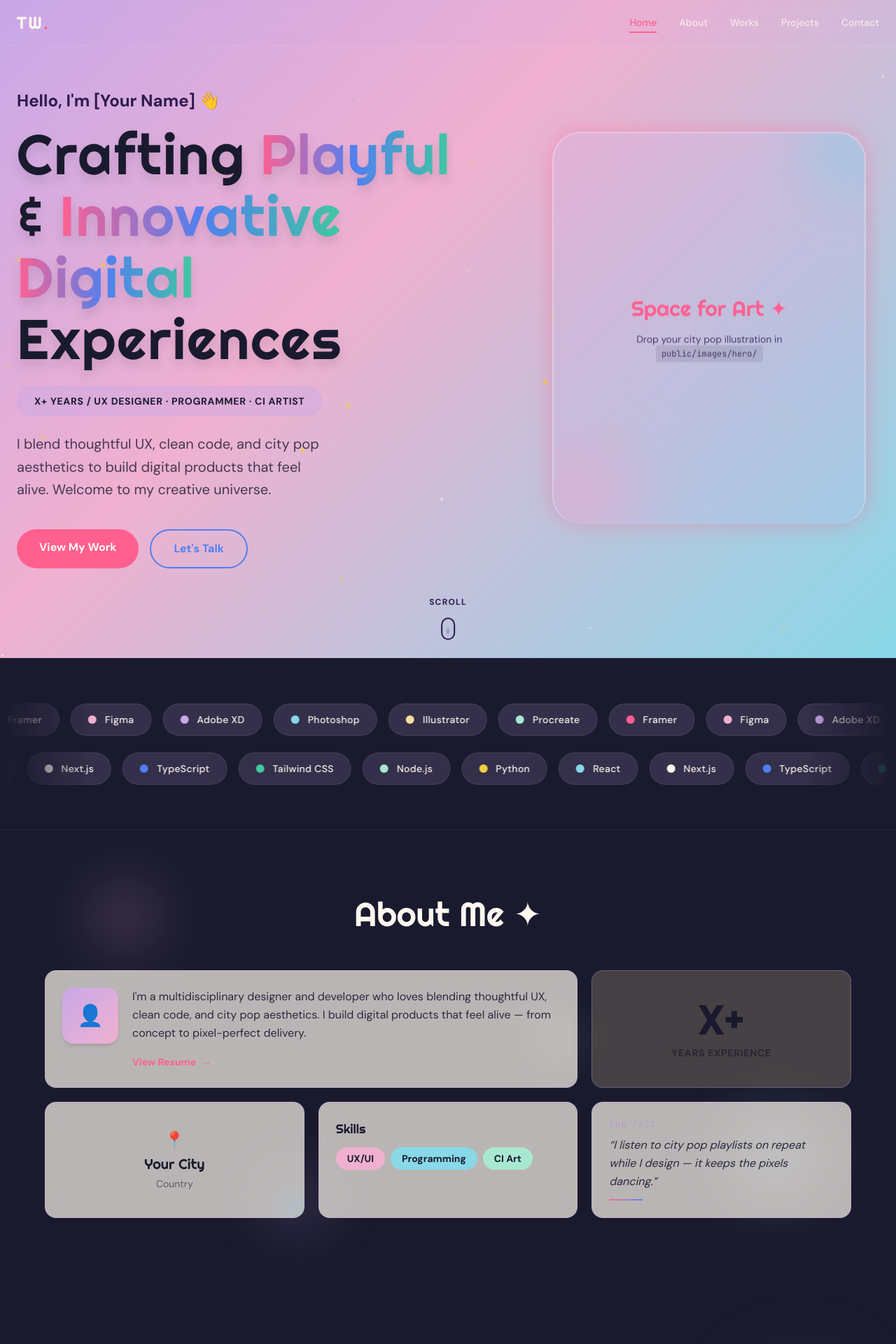
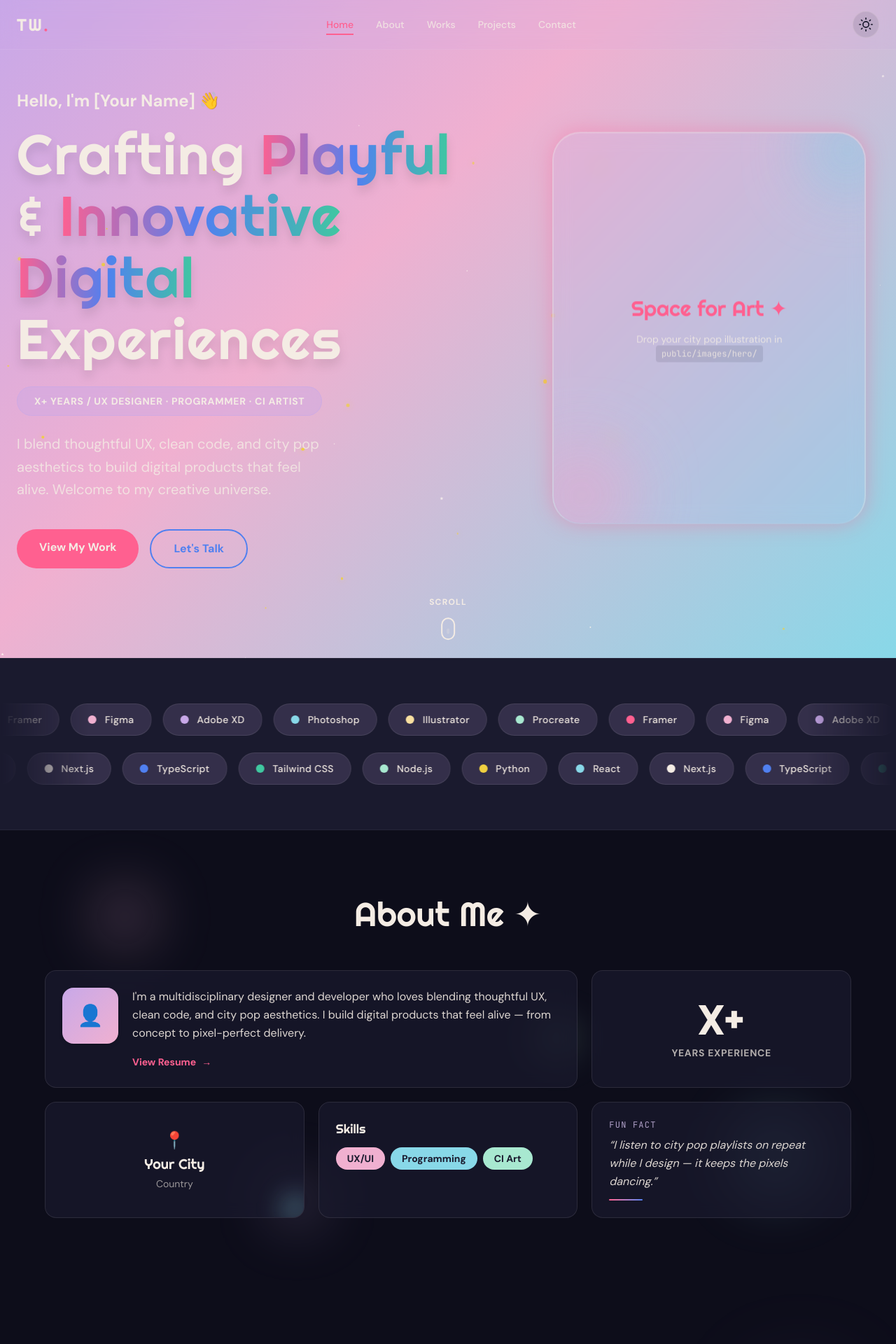
Before and after one commit to tawaninm/PorfolioWebsite, a Next.js app: page / in a window 1280 px wide. Shown: the top 1920 px of the page at 70% size. Built offline with nearby package versions, Linux system fonts and the light colour scheme.

Commit message:
Light Mode Background Softe

```diff
--- a/package.json
+++ b/package.json
@@ -11,6 +11,7 @@
   "dependencies": {
     "framer-motion": "^12.38.0",
     "next": "16.1.7",
+    "next-themes": "^0.4.6",
     "react": "19.2.3",
     "react-dom": "19.2.3",
     "react-icons": "^5.6.0"
--- a/src/app/globals.css
+++ b/src/app/globals.css
@@ -1,4 +1,5 @@
 @import "tailwindcss";
+@custom-variant dark (&:is(.dark *));
 
 /* ========================================
    CITY POP RETRO — Design Tokens (Tailwind v4)
@@ -22,8 +23,9 @@
 
   /* ---- Neutral / Text ---- */
   --color-dark-navy: #1A1A2E;
+  --color-space-navy: #0D0D1A;
   --color-deep-purple: #2D1B4E;
-  --color-soft-white: #FFF8F0;
+  --color-soft-white: #F4ECE4;
   --color-muted-lilac: #B0A0C8;
 
   /* ---- Font families ---- */
@@ -55,8 +57,7 @@ html {
 }
 
 body {
-  background-color: var(--color-dark-navy);
-  color: var(--color-soft-white);
+  /* Colors are managed via Tailwind classes in layout.tsx for next-themes support */
   font-family: var(--font-body);
 }
 
--- a/src/app/layout.tsx
+++ b/src/app/layout.tsx
@@ -3,6 +3,7 @@ import { Righteous, DM_Sans, JetBrains_Mono } from "next/font/google";
 import "./globals.css";
 import Footer from "@/components/Footer";
 import MotionProvider from "@/components/MotionProvider";
+import ThemeProvider from "@/components/ThemeProvider";
 
 /* ---- Google Fonts via next/font ---- */
 const righteous = Righteous({
@@ -44,13 +45,15 @@ export default function RootLayout({
       lang="en"
       className={`${righteous.variable} ${dmSans.variable} ${jetbrainsMono.variable}`}
     >
-      <body className="font-body antialiased bg-dark-navy text-soft-white flex flex-col min-h-screen">
+      <body className="font-body antialiased bg-soft-white text-dark-navy dark:bg-space-navy dark:text-soft-white flex flex-col min-h-screen transition-colors duration-300">
+        <ThemeProvider>
           <MotionProvider>
             <div className="flex-grow">
               {children}
             </div>
             <Footer />
           </MotionProvider>
+        </ThemeProvider>
       </body>
     </html>
   );
--- a/src/components/About.tsx
+++ b/src/components/About.tsx
@@ -3,7 +3,7 @@
 import { motion } from "framer-motion";
 
 const cardBase =
-  "bg-soft-white/70 backdrop-blur-md rounded-2xl border border-lavender/30 p-6 transition-all duration-300 hover:-translate-y-2 hover:shadow-[0_8px_30px_rgba(240,176,208,0.35)] relative overflow-hidden";
+  "bg-soft-white/70 dark:bg-dark-navy/70 backdrop-blur-md rounded-2xl border border-lavender/30 dark:border-soft-white/10 p-6 transition-all duration-300 hover:-translate-y-2 hover:shadow-[0_8px_30px_rgba(240,176,208,0.35)] relative overflow-hidden";
 
 const fadeUp = {
   hidden: { opacity: 0, y: 40 },
@@ -50,7 +50,7 @@ export default function About() {
       <div className="mx-auto max-w-6xl relative z-10">
         {/* Section Heading */}
         <motion.h2
-          className="font-display text-4xl md:text-5xl text-center mb-14 text-soft-white"
+          className="font-display text-4xl md:text-5xl text-center mb-14 text-dark-navy dark:text-soft-white transition-colors duration-300"
           initial={{ opacity: 0, y: 20 }}
           whileInView={{ opacity: 1, y: 0 }}
           viewport={{ once: true, margin: "-80px" }}
@@ -76,7 +76,7 @@ export default function About() {
                 <span>👤</span>
               </div>
               <div>
-                <p className="font-body text-dark-navy/90 leading-relaxed mb-4">
+                <p className="font-body text-dark-navy/90 dark:text-soft-white/90 leading-relaxed mb-4 transition-colors duration-300">
                   I&apos;m a multidisciplinary designer and developer who loves blending
                   thoughtful UX, clean code, and city pop aesthetics. I build digital
                   products that feel alive — from concept to pixel-perfect delivery.
@@ -101,10 +101,10 @@ export default function About() {
             whileInView="visible"
             viewport={{ once: true, margin: "-60px" }}
           >
-            <span className="font-display text-6xl text-dark-navy leading-none">
+            <span className="font-display text-6xl text-dark-navy dark:text-soft-white leading-none transition-colors duration-300">
               X+
             </span>
-            <span className="font-body text-sm font-bold text-dark-navy/70 mt-2 uppercase tracking-wider">
+            <span className="font-body text-sm font-bold text-dark-navy/70 dark:text-soft-white/70 mt-2 uppercase tracking-wider transition-colors duration-300">
               Years Experience
             </span>
           </motion.div>
@@ -121,10 +121,10 @@ export default function About() {
             <span className="text-2xl mb-1" aria-hidden="true">
               📍
             </span>
-            <span className="font-display text-xl text-dark-navy">
+            <span className="font-display text-xl text-dark-navy dark:text-soft-white transition-colors duration-300">
               Your City
             </span>
-            <span className="font-body text-sm text-dark-navy/60 mt-1">
+            <span className="font-body text-sm text-dark-navy/60 dark:text-soft-white/60 mt-1 transition-colors duration-300">
               Country
             </span>
             {/* Decorative corner shape */}
@@ -140,7 +140,7 @@ export default function About() {
             whileInView="visible"
             viewport={{ once: true, margin: "-60px" }}
           >
-            <span className="font-display text-lg text-dark-navy mb-3 block">
+            <span className="font-display text-lg text-dark-navy dark:text-soft-white mb-3 block transition-colors duration-300">
               Skills
             </span>
             <div className="flex flex-wrap gap-2">
@@ -167,7 +167,7 @@ export default function About() {
             <span className="font-mono text-xs text-muted-lilac mb-2 uppercase tracking-widest">
               Fun Fact
             </span>
-            <p className="font-body text-dark-navy/90 italic leading-relaxed">
+            <p className="font-body text-dark-navy/90 dark:text-soft-white/90 italic leading-relaxed transition-colors duration-300">
               &ldquo;I listen to city pop playlists on repeat while I design — it
               keeps the pixels dancing.&rdquo;
             </p>
--- a/src/components/Hero.tsx
+++ b/src/components/Hero.tsx
@@ -47,7 +47,7 @@ export default function Hero() {
           {/* Greeting */}
           <motion.span
             variants={wordVariants}
-            className="font-body text-xl md:text-2xl font-bold text-deep-purple mb-4"
+            className="font-body text-xl md:text-2xl font-bold text-deep-purple dark:text-soft-white mb-4 transition-colors duration-300"
           >
             Hello, I'm [Your Name] 👋
           </motion.span>
@@ -59,7 +59,7 @@ export default function Hero() {
             {titleWords.map((word, index) => (
               <motion.span
                 key={index}
-                className="inline-block mr-3 md:mr-5 text-dark-navy"
+                className="inline-block mr-3 md:mr-5 text-dark-navy dark:text-soft-white transition-colors duration-300"
                 variants={wordVariants}
               >
                 {/* Add gradient to specific words like "Playful" and "Innovative" */}
@@ -77,7 +77,7 @@ export default function Hero() {
             variants={wordVariants}
             className="inline-block px-6 py-2 rounded-full bg-lavender/40 border border-lavender/60 backdrop-blur-sm mb-6"
           >
-            <span className="font-body text-sm font-bold tracking-wider text-dark-navy uppercase">
+            <span className="font-body text-sm font-bold tracking-wider text-dark-navy dark:text-soft-white uppercase transition-colors duration-300">
               X+ Years / UX Designer · Programmer · CI Artist
             </span>
           </motion.div>
@@ -85,7 +85,7 @@ export default function Hero() {
           {/* Tagline */}
           <motion.p
             variants={wordVariants}
-            className="font-body text-lg md:text-xl text-dark-navy/80 max-w-md mb-10 leading-relaxed"
+            className="font-body text-lg md:text-xl text-dark-navy/80 dark:text-soft-white/80 max-w-md mb-10 leading-relaxed transition-colors duration-300"
           >
             I blend thoughtful UX, clean code, and city pop aesthetics to build
             digital products that feel alive. Welcome to my creative universe.
@@ -130,7 +130,7 @@ export default function Hero() {
 
              <div className="relative z-10">
                <span className="font-display text-3xl text-hot-pink block mb-4">Space for Art ✦</span>
-               <p className="font-body text-sm text-deep-purple/80">
+               <p className="font-body text-sm text-deep-purple/80 dark:text-soft-white/80 transition-colors duration-300">
                  Drop your city pop illustration in <br/>
                  <code className="text-xs font-mono bg-dark-navy/10 px-2 py-1 rounded">public/images/hero/</code>
                </p>
@@ -147,16 +147,16 @@ export default function Hero() {
         animate={{ opacity: 1 }}
         transition={{ delay: 1.5, duration: 1 }}
       >
-        <span className="font-body text-xs font-bold tracking-widest text-deep-purple uppercase">Scroll</span>
+        <span className="font-body text-xs font-bold tracking-widest text-deep-purple dark:text-soft-white uppercase transition-colors duration-300">Scroll</span>
         <motion.div
           animate={{ y: [0, 8, 0] }}
           transition={{ duration: 2, repeat: Infinity, ease: "easeInOut" }}
-          className="w-5 h-8 border-2 border-deep-purple rounded-full flex justify-center p-1"
+          className="w-5 h-8 border-2 border-deep-purple dark:border-soft-white rounded-full flex justify-center p-1 transition-colors duration-300"
         >
           <motion.div
             animate={{ y: [0, 12, 0], opacity: [1, 0, 1] }}
             transition={{ duration: 2, repeat: Infinity, ease: "easeInOut" }}
-            className="w-1 h-2 bg-deep-purple rounded-full"
+            className="w-1 h-2 bg-deep-purple dark:bg-soft-white rounded-full transition-colors duration-300"
           />
         </motion.div>
       </motion.div>
--- a/src/components/Navbar.tsx
+++ b/src/components/Navbar.tsx
@@ -1,7 +1,9 @@
 "use client";
 
 import { useState, useEffect } from "react";
+import { useTheme } from "next-themes";
 import { motion, AnimatePresence, useScroll, useMotionValueEvent } from "framer-motion";
+import { FiSun, FiMoon } from "react-icons/fi";
 
 const navLinks = [
   { label: "Home", href: "#home" },
@@ -15,6 +17,10 @@ export default function Navbar() {
   const [mobileOpen, setMobileOpen] = useState(false);
   const [hidden, setHidden] = useState(false);
   const [activeSection, setActiveSection] = useState("#home");
+  const [mounted, setMounted] = useState(false);
+  const { theme, setTheme } = useTheme();
+
+  useEffect(() => setMounted(true), []);
 
   const { scrollY } = useScroll();
 
@@ -66,11 +72,11 @@ export default function Navbar() {
       }}
       animate={hidden ? "hidden" : "visible"}
       transition={{ duration: 0.35, ease: "easeInOut" }}
-      className="fixed top-0 left-0 w-full z-50 backdrop-blur-md bg-lavender/10 border-b border-soft-white/10"
+      className="fixed top-0 left-0 w-full z-50 backdrop-blur-md bg-soft-white/80 dark:bg-lavender/10 border-b border-dark-navy/10 dark:border-soft-white/10"
     >
       <div className="mx-auto max-w-7xl flex items-center justify-between px-6 py-4 relative z-50">
         {/* Logo */}
-        <a href="#home" className="font-display text-2xl text-soft-white tracking-widest flex items-center group">
+        <a href="#home" className="font-display text-2xl text-dark-navy dark:text-soft-white tracking-widest flex items-center group">
           TW<span className="text-hot-pink transition-colors duration-300 group-hover:text-sky-cyan">.</span>
         </a>
 
@@ -81,7 +87,7 @@ export default function Navbar() {
               <a
                 href={link.href}
                 className={`relative font-body text-sm font-medium transition-colors duration-300
-                            ${activeSection === link.href ? "text-hot-pink" : "text-soft-white/80 hover:text-soft-white"}`}
+                            ${activeSection === link.href ? "text-hot-pink" : "text-dark-navy/70 dark:text-soft-white/80 hover:text-dark-navy dark:hover:text-soft-white"}`}
               >
                 {link.label}
                 {activeSection === link.href && (
@@ -96,6 +102,19 @@ export default function Navbar() {
           ))}
         </ul>
 
+        {/* Theme Toggle & Mobile Menu container */}
+        <div className="flex items-center gap-4">
+          {/* Theme Toggle */}
+          {mounted && (
+            <button
+              onClick={() => setTheme(theme === "dark" ? "light" : "dark")}
+              className="p-2 rounded-full bg-soft-white/10 dark:bg-dark-navy/10 border border-soft-white/20 text-soft-white dark:text-dark-navy hover:text-hot-pink dark:hover:text-hot-pink transition-all duration-300"
+              aria-label="Toggle theme"
+            >
+              {theme === "dark" ? <FiSun size={20} /> : <FiMoon size={20} />}
+            </button>
+          )}
+
           {/* Mobile hamburger */}
           <button
             onClick={() => setMobileOpen(!mobileOpen)}
@@ -104,17 +123,18 @@ export default function Navbar() {
           >
             <motion.span
               animate={mobileOpen ? { rotate: 45, y: 8 } : { rotate: 0, y: 0 }}
-            className={`block w-6 h-0.5 rounded-full transition-colors duration-300 ${mobileOpen ? 'bg-dark-navy' : 'bg-soft-white'}`}
+              className={`block w-6 h-0.5 rounded-full transition-colors duration-300 ${mobileOpen ? 'bg-dark-navy' : 'bg-soft-white dark:bg-dark-navy'}`}
             />
             <motion.span
               animate={mobileOpen ? { opacity: 0 } : { opacity: 1 }}
-            className="block w-6 h-0.5 bg-soft-white rounded-full"
+              className="block w-6 h-0.5 bg-soft-white dark:bg-dark-navy rounded-full"
             />
             <motion.span
               animate={mobileOpen ? { rotate: -45, y: -8 } : { rotate: 0, y: 0 }}
-            className={`block w-6 h-0.5 rounded-full transition-colors duration-300 ${mobileOpen ? 'bg-dark-navy' : 'bg-soft-white'}`}
+              className={`block w-6 h-0.5 rounded-full transition-colors duration-300 ${mobileOpen ? 'bg-dark-navy' : 'bg-soft-white dark:bg-dark-navy'}`}
             />
           </button>
+        </div>
       </div>
 
       {/* Mobile slide-in panel */}
--- /dev/null
+++ b/src/components/ThemeProvider.tsx
@@ -0,0 +1,23 @@
+"use client";
+
+import { ThemeProvider as NextThemesProvider } from "next-themes";
+import { useEffect, useState } from "react";
+
+export default function ThemeProvider({ children }: { children: React.ReactNode }) {
+  const [mounted, setMounted] = useState(false);
+
+  // Avoid hydration mismatch by only rendering after mount
+  useEffect(() => {
+    setMounted(true);
+  }, []);
+
+  if (!mounted) {
+    return <>{children}</>;
+  }
+
+  return (
+    <NextThemesProvider attribute="class" defaultTheme="dark" enableSystem disableTransitionOnChange>
+      {children}
+    </NextThemesProvider>
+  );
+}
```
Also changed, not shown: src/components/Contact.tsx (+6 -6 lines), src/components/Works.tsx (+4 -4 lines), 1 other file (tests, documents, lock files or other folders). Lines whose indentation alone changed are shown as unchanged.
